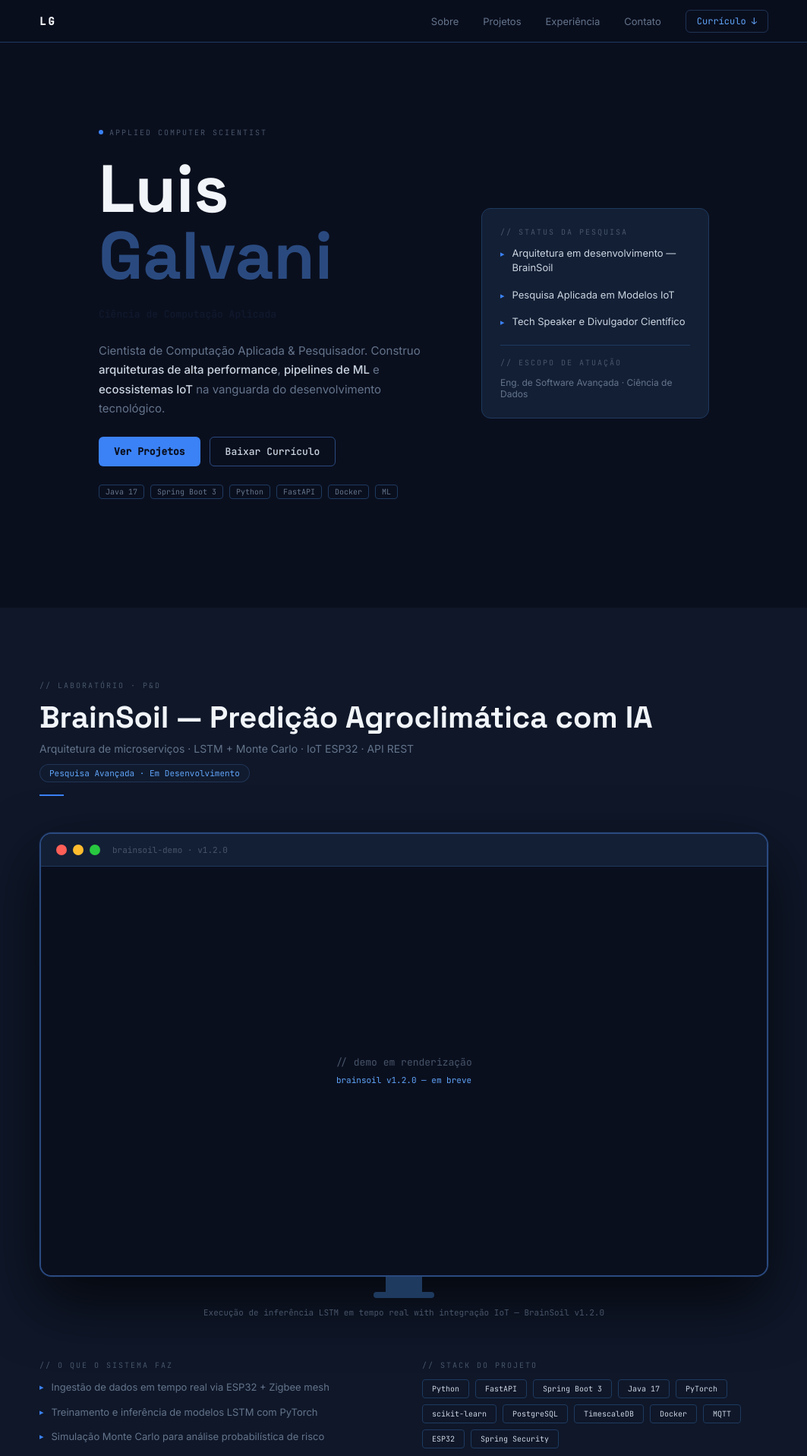
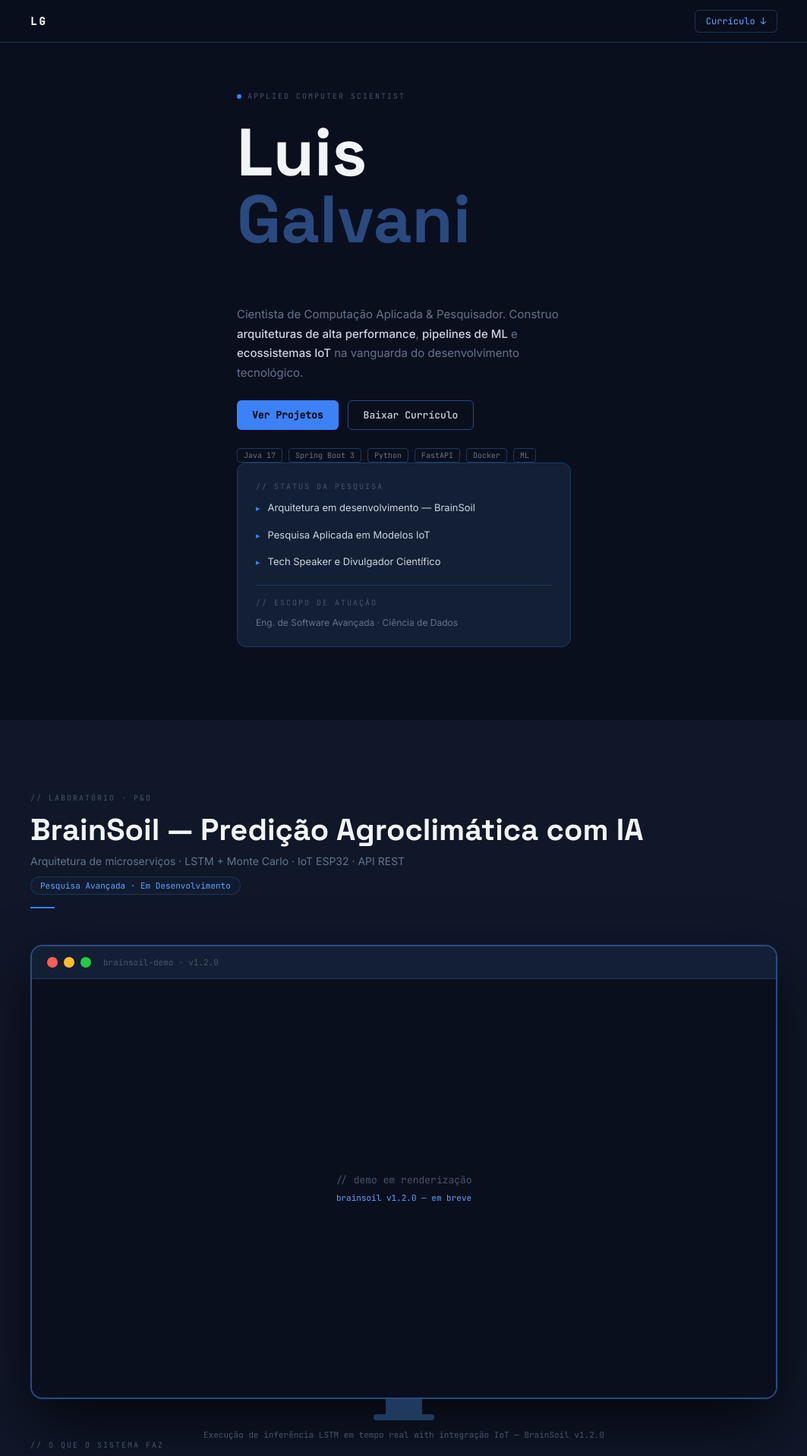
Before and after one commit to luisvfernando7-a11y/Portifolio-certo, a Next.js app: page / in a window 1280 px wide. Shown: the top 1917 px of the page at 76% size, without its empty margins (108-1171 px from the left). Built offline with nearby package versions, Linux system fonts and the light colour scheme.

Commit message:
fix: layout responsivo no mobile utilizando classes do Tailwind

```diff
--- a/src/app/page.tsx
+++ b/src/app/page.tsx
@@ -148,7 +148,7 @@ const S = {
   container: {
     maxWidth: '1024px',
     margin: '0 auto',
-    padding: '0 32px',
+    padding: '0 20px',
   } as React.CSSProperties,
   sectionLabel: {
     fontFamily: '"JetBrains Mono", monospace',
@@ -275,14 +275,16 @@ export default function Portfolio() {
         backdropFilter: 'blur(12px)',
         display: 'flex', alignItems: 'center',
       }}>
-        <div style={{ ...S.container, display: 'flex', alignItems: 'center', justifyContent: 'space-between', width: '100%' }}>
+        <div style={S.container} className="flex items-center justify-between w-full">
           <a href="#" style={{ fontFamily: '"JetBrains Mono", monospace', fontSize: '14px', fontWeight: 700, color: C.t100, textDecoration: 'none', letterSpacing: '0.2em' }}>
             LG
           </a>
-          <div style={{ display: 'flex', alignItems: 'center', gap: '32px' }}>
-            {[['Sobre','#sobre'],['Projetos','#projetos'],['Experiência','#experiencia'],['Contato','#contato']].map(([l,h]) => (
-              <a key={l} href={h} style={{ fontSize: '13px', color: C.t400, textDecoration: 'none' }}>{l}</a>
-            ))}
+          <div className="flex items-center gap-4 md:gap-8">
+            <div className="hidden md:flex items-center gap-8">
+              {[['Sobre','#sobre'],['Projetos','#projetos'],['Experiência','#experiencia'],['Contato','#contato']].map(([l,h]) => (
+                <a key={l} href={h} style={{ fontSize: '13px', color: C.t400, textDecoration: 'none' }}>{l}</a>
+              ))}
+            </div>
             <a
               href="/assets/Luis_Galvani_Curriculo.pdf"
               download="Luis_Galvani_Curriculo.pdf"
@@ -296,7 +298,7 @@ export default function Portfolio() {
 
       {/* ── HERO ───────────────────────────────── */}
       <section style={{ ...S.section(C.bg0), paddingTop: '120px', minHeight: '100vh', display: 'flex', alignItems: 'center' }}>
-        <div style={{ ...S.container, display: 'grid', gridTemplateColumns: '1fr 300px', gap: '64px', alignItems: 'center' }}>
+        <div style={S.container} className="grid grid-cols-1 md:grid-cols-[1fr_300px] gap-10 md:gap-16 items-center">
 
           <div style={{ display: 'flex', flexDirection: 'column', gap: '24px' }}>
             <div style={{ display: 'flex', alignItems: 'center', gap: '8px' }}>
@@ -394,7 +396,7 @@ export default function Portfolio() {
                   brainsoil-demo · v1.2.0
                 </span>
               </div>
-              <div style={{ position: 'relative', width: '100%', aspectRatio: '16/9', minHeight: '480px', backgroundColor: C.bg0, overflow: 'hidden' }}>
+              <div style={{ position: 'relative', width: '100%', aspectRatio: '16/9', minHeight: '240px', backgroundColor: C.bg0, overflow: 'hidden' }}>
                 {!videoErr ? (
                   <video
                     ref={videoRef}
@@ -421,7 +423,7 @@ export default function Portfolio() {
           </div>
 
           {/* Arch + Stack */}
-          <div style={{ display: 'grid', gridTemplateColumns: '1fr 1fr', gap: '48px', marginTop: '56px' }}>
+          <div className="grid grid-cols-1 md:grid-cols-2 gap-10 md:gap-12 mt-10 md:mt-14">
             <div>
               <p style={S.sectionLabel}>// o que o sistema faz</p>
               <ul style={{ listStyle: 'none', display: 'flex', flexDirection: 'column', gap: '12px' }}>
@@ -453,7 +455,7 @@ export default function Portfolio() {
             <h2 style={S.h2}>Projetos Selecionados</h2>
             <div style={S.divider} />
           </div>
-          <div style={{ display: 'grid', gridTemplateColumns: 'repeat(3, 1fr)', gap: '20px' }}>
+          <div className="grid grid-cols-1 md:grid-cols-2 lg:grid-cols-3 gap-5">
             {PROJECTS.map(p => (
               <div key={p.title} style={S.card}>
                 <span style={S.badge}>{p.tag}</span>
@@ -483,7 +485,7 @@ export default function Portfolio() {
             </p>
             <div style={S.divider} />
           </div>
-          <div style={{ display: 'grid', gridTemplateColumns: '1fr 280px', gap: '56px' }}>
+          <div className="grid grid-cols-1 md:grid-cols-[1fr_280px] gap-10 md:gap-14">
             <div style={{ display: 'flex', flexDirection: 'column', gap: '20px', fontSize: '14px', color: C.t400, lineHeight: 1.8 }}>
               {[
                 <>Especialista na interseção entre a robustez arquitetural do <b style={{ color: C.t200, fontWeight: 500 }}>Java</b> e a inteligência computacional do <b style={{ color: C.t200, fontWeight: 500 }}>Python</b>. O escopo da minha pesquisa engloba desde o treinamento de modelos probabilísticos até a orquestração e deploy de ecossistemas escaláveis orientados a dados.</>,
@@ -515,7 +517,7 @@ export default function Portfolio() {
           </div>
           <div style={{ display: 'flex', flexDirection: 'column' }}>
             {EXP.map((e, i) => (
-              <div key={i} style={{ display: 'flex', gap: '32px' }}>
+              <div key={i} className="flex gap-4 md:gap-8">
                 <div style={{ display: 'flex', flexDirection: 'column', alignItems: 'center' }}>
                   <div style={{ width: '12px', height: '12px', borderRadius: '50%', backgroundColor: C.a400, flexShrink: 0, marginTop: '4px', boxShadow: `0 0 12px ${C.a400}60` }} />
                   {i < EXP.length - 1 && <div style={{ width: '1px', flex: 1, backgroundColor: C.b1, margin: '6px 0' }} />}
@@ -583,7 +585,7 @@ export default function Portfolio() {
 
       {/* ── FOOTER ─────────────────────────────── */}
       <footer style={{ borderTop: `1px solid ${C.b1}`, backgroundColor: C.bg0, padding: '32px 0' }}>
-        <div style={{ ...S.container, display: 'flex', alignItems: 'center', justifyContent: 'space-between' }}>
+        <div style={S.container} className="flex flex-col-reverse md:flex-row items-center justify-between gap-6 md:gap-0">
           <p style={{ fontFamily: '"JetBrains Mono", monospace', fontSize: '11px', color: C.t500 }}>
             Luis Galvani · {new Date().getFullYear()}
           </p>
```
